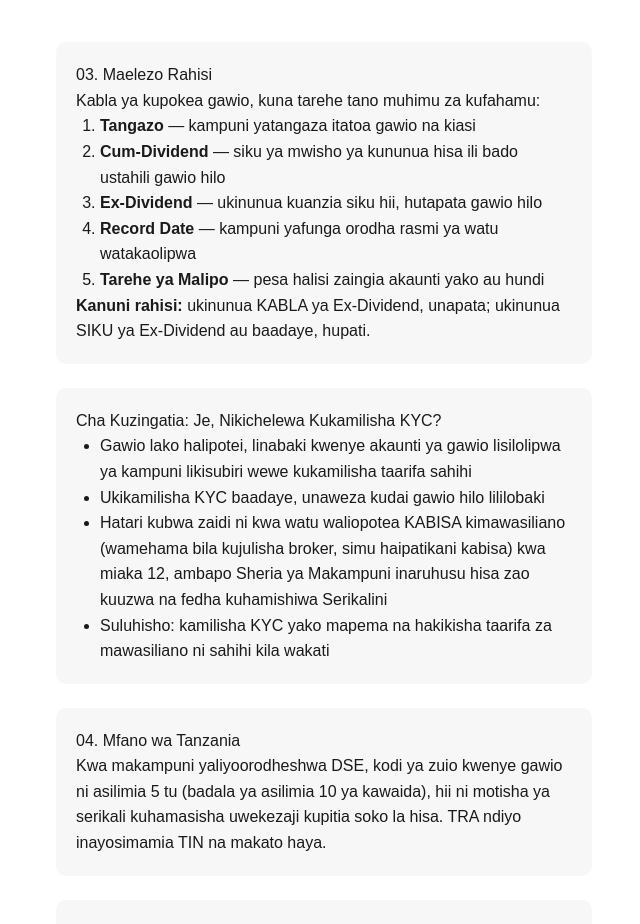
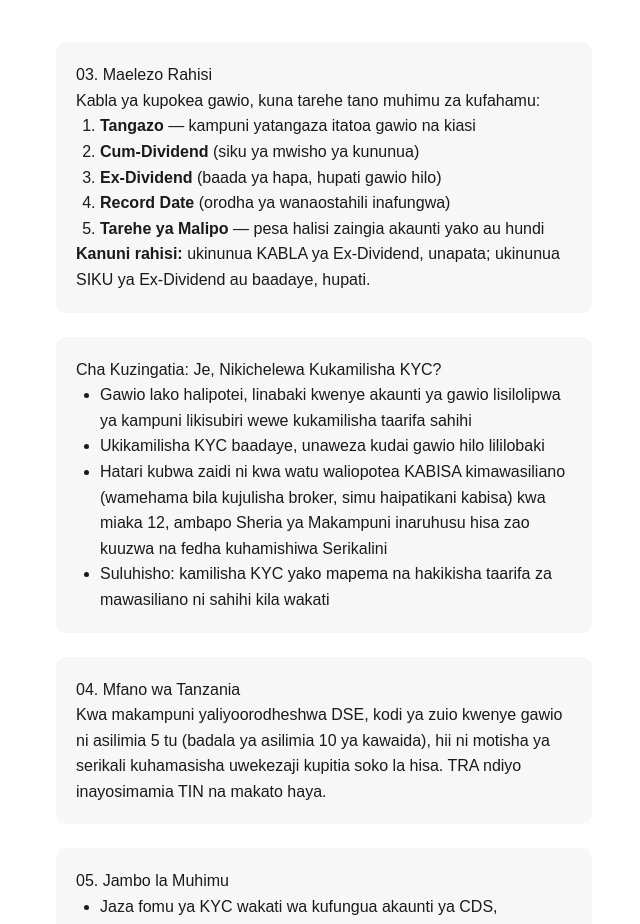
Before and after one commit to sadikiabubakari698-crypto/wekeza_nasi, a Next.js app in the folder wekeza-nasi-app/: page /somo12 in a window 1280 px wide. Shown: the part 1080-2004 px from the top of the page, without its empty margins (316-956 px from the left). Built offline with nearby package versions, Linux system fonts and the light colour scheme.

Commit message:
Add short Swahili glosses next to English financial terms (Somo 11 and 12)

```diff
--- a/wekeza-nasi-app/app/somo11/page.js
+++ b/wekeza-nasi-app/app/somo11/page.js
@@ -2,7 +2,7 @@ export default function Somo11() {
   return (
     <main style={{ padding: "2rem", maxWidth: "600px", margin: "0 auto", fontFamily: "sans-serif", lineHeight: 1.6 }}>
       <h1>WEKEZA NASI</h1>
-      <h2>Somo la 11: Diversification</h2>
+      <h2>Somo la 11: Diversification (Kugawanya Uwekezaji)</h2>
 
       <div className="lesson-box">
         <h3>01. Lengo la Somo</h3>
--- a/wekeza-nasi-app/app/somo12/page.js
+++ b/wekeza-nasi-app/app/somo12/page.js
@@ -21,9 +21,9 @@ export default function Somo12() {
         <p>Kabla ya kupokea gawio, kuna tarehe tano muhimu za kufahamu:</p>
         <ol>
           <li><strong>Tangazo</strong> &mdash; kampuni yatangaza itatoa gawio na kiasi</li>
-          <li><strong>Cum-Dividend</strong> &mdash; siku ya mwisho ya kununua hisa ili bado ustahili gawio hilo</li>
-          <li><strong>Ex-Dividend</strong> &mdash; ukinunua kuanzia siku hii, hutapata gawio hilo</li>
-          <li><strong>Record Date</strong> &mdash; kampuni yafunga orodha rasmi ya watu watakaolipwa</li>
+          <li><strong>Cum-Dividend</strong> (siku ya mwisho ya kununua)</li>
+          <li><strong>Ex-Dividend</strong> (baada ya hapa, hupati gawio hilo)</li>
+          <li><strong>Record Date</strong> (orodha ya wanaostahili inafungwa)</li>
           <li><strong>Tarehe ya Malipo</strong> &mdash; pesa halisi zaingia akaunti yako au hundi</li>
         </ol>
         <p><strong>Kanuni rahisi:</strong> ukinunua KABLA ya Ex-Dividend, unapata; ukinunua SIKU ya Ex-Dividend au baadaye, hupati.</p>
```
